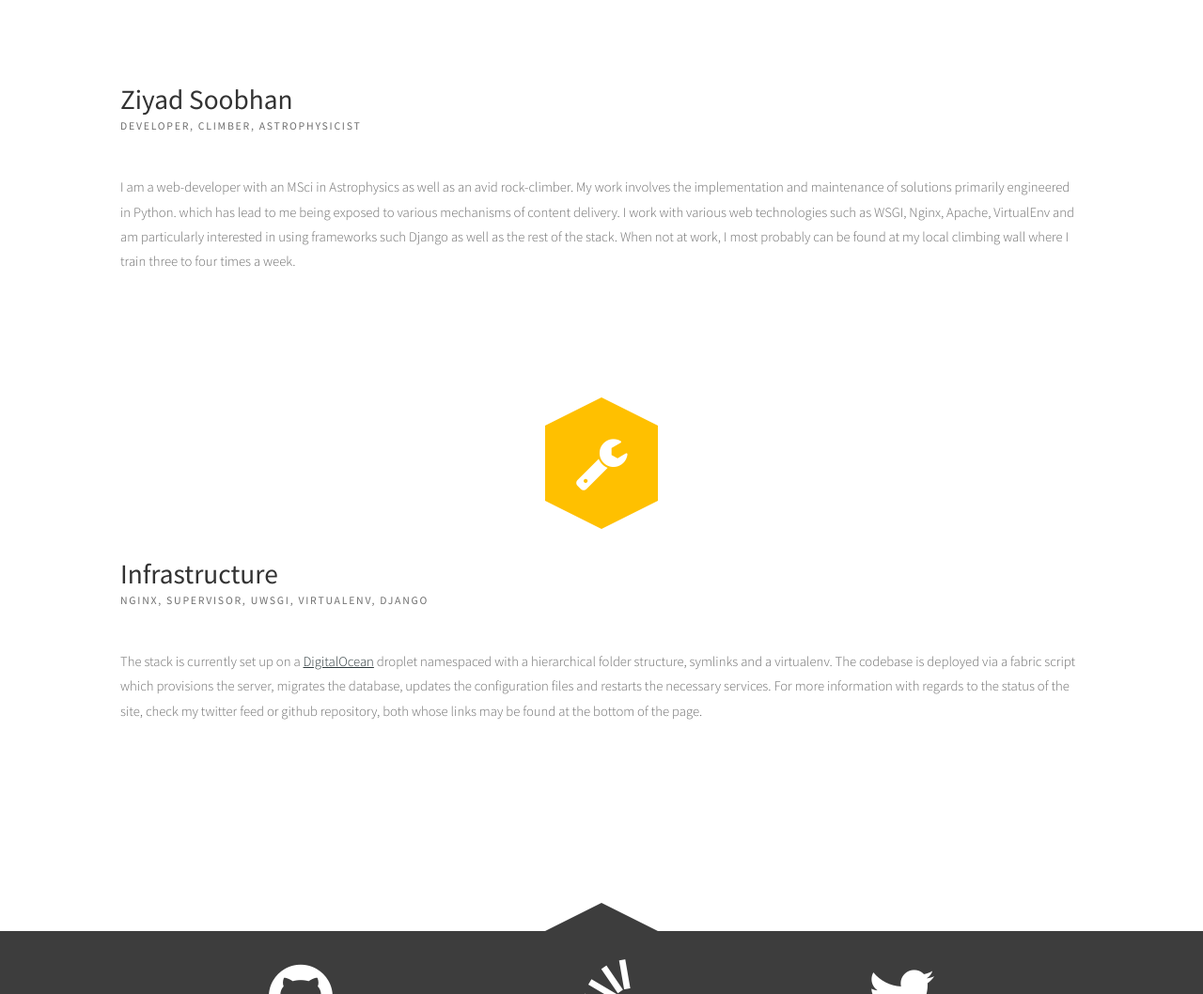
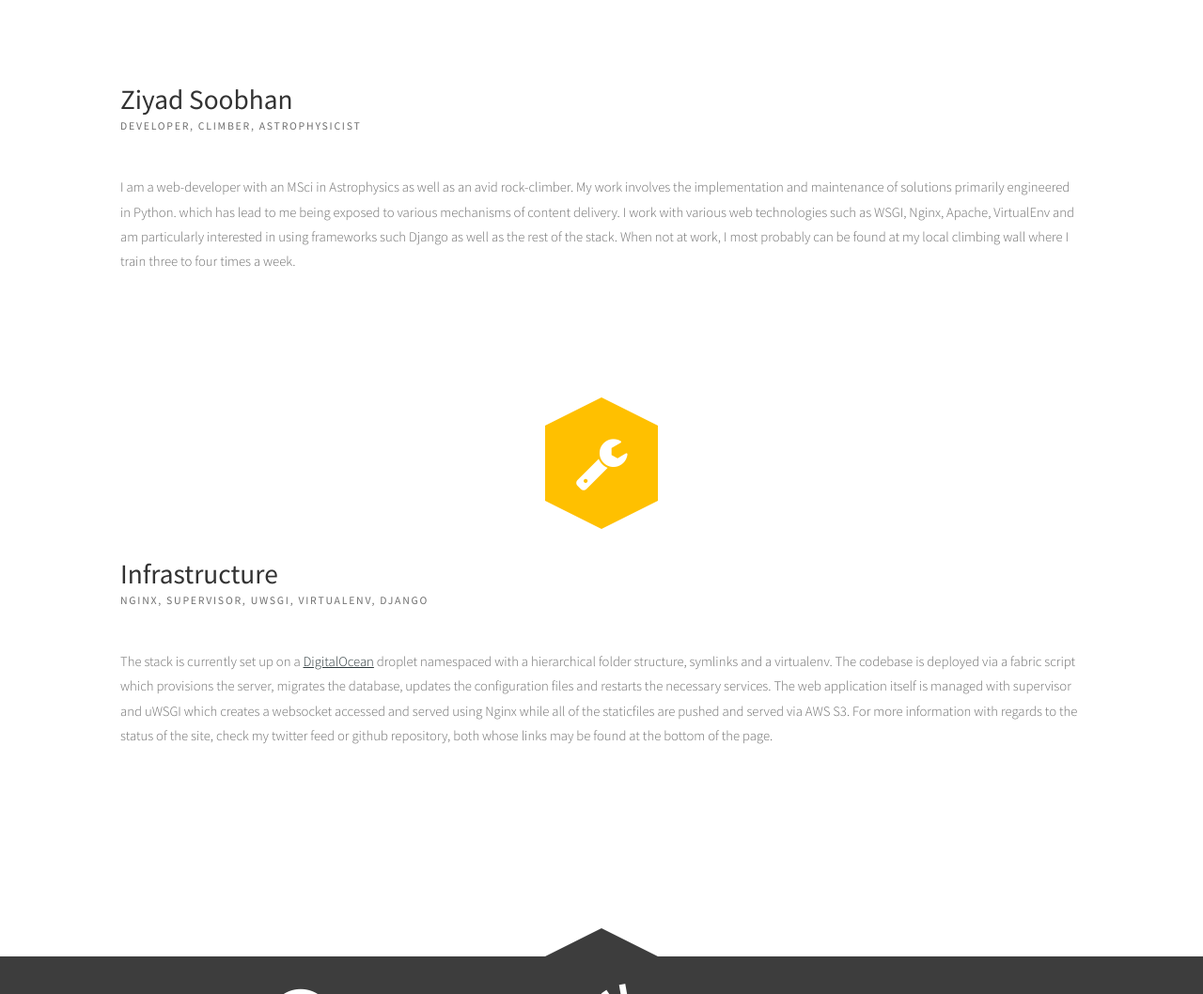
Before and after one commit to zsoobhan/prometheus, a Django app: template www/templates/content/home.html in a window 1280 px wide. Shown: the part 410-1468 px from the top of the page at 94% size. Run offline with Django 3.2, Linux system fonts and the light colour scheme; the template is opened without the code that fills it, so the values that code supplies are empty.

Commit message:
Cosmetic commit to master
Updates infrastructure on home.html

```diff
--- a/www/templates/content/home.html
+++ b/www/templates/content/home.html
@@ -41,10 +41,11 @@
                    <a href="https://www.digitalocean.com/?refcode=3b0020c434de">DigitalOcean</a>
                    droplet namespaced with a hierarchical folder structure, symlinks and a virtualenv.
                    The codebase is deployed via a fabric script which provisions the server,
-                   migrates the database, updates the configuration files and
-                   restarts the necessary services. For more information with regards to the
-                   status of the site, check my twitter feed or github repository, both whose links
-                   may be found at the bottom of the page.
+                   migrates the database, updates the configuration files and restarts the necessary services.
+                   The web application itself is managed with supervisor and uWSGI which creates
+                   a websocket accessed and served using Nginx while all of the staticfiles are pushed and served
+                   via AWS S3.  For more information with regards to the status of the site, check my twitter
+                   feed or github repository, both whose links may be found at the bottom of the page.
                 </p>
             </div>
             <div class="spacer"></div>
```
